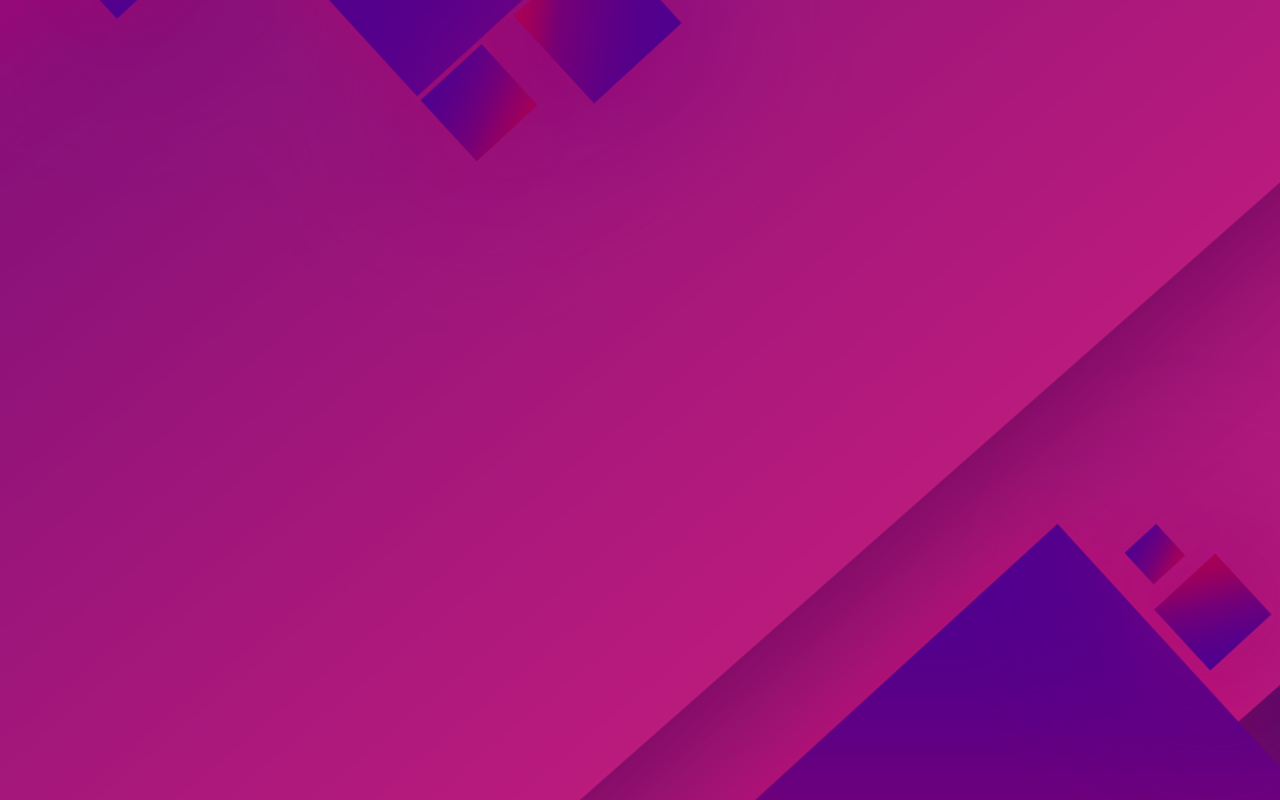
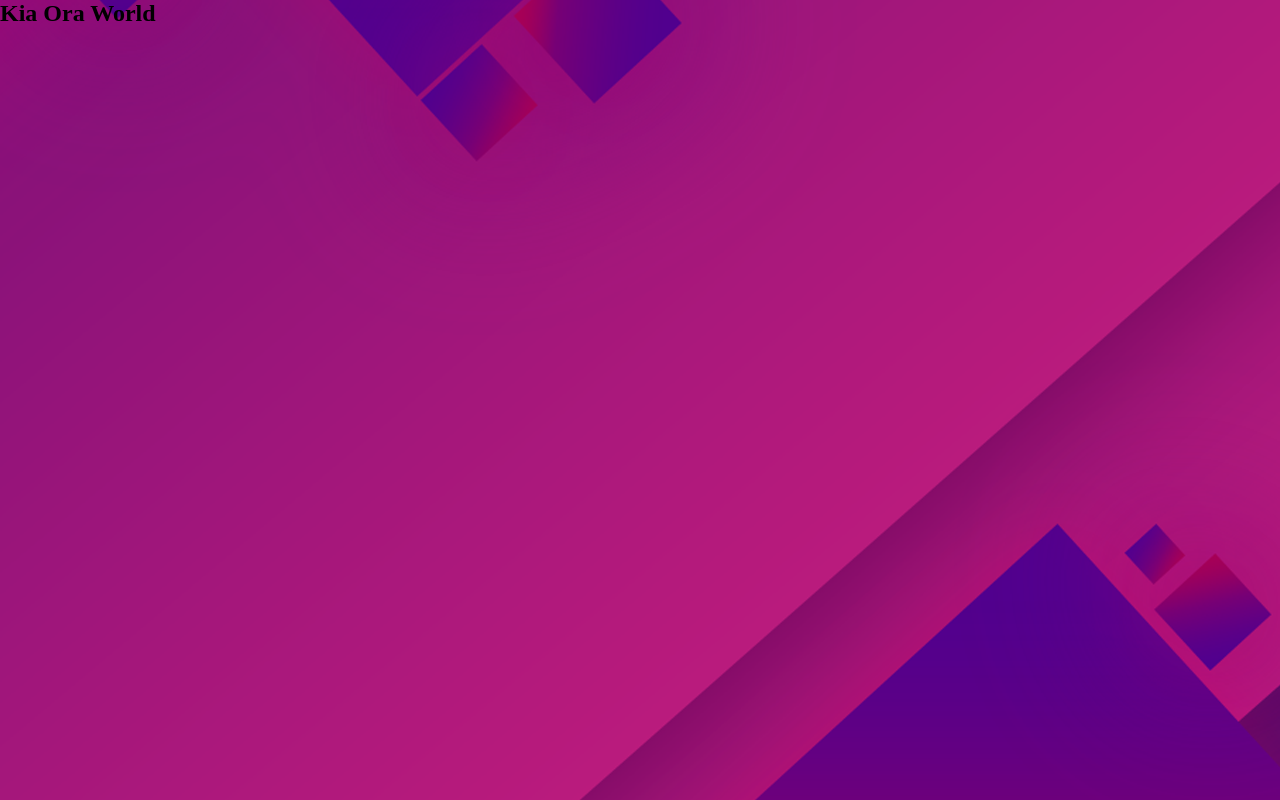
Before and after one commit to john-w-aupouri/my-new-portfolio, a React (Create React App) app: page / in a window 1280 px wide. Built offline with nearby package versions, Linux system fonts and the light colour scheme.

Commit message:
added hero component

```diff
--- a/src/App.css
+++ b/src/App.css
@@ -1,4 +1,4 @@
-.App {
+.hero-container {
   background: url('./images/bg.png') center no-repeat;
   height: 100vh;
   width: 100%;
--- a/src/App.js
+++ b/src/App.js
@@ -1,8 +1,12 @@
-import logo from './logo.svg';
+import Hero from './components/Hero';
 import './App.css';
 
 function App() {
-  return <div className='App'></div>;
+  return (
+    <div className='App'>
+      <Hero />
+    </div>
+  );
 }
 
 export default App;
--- /dev/null
+++ b/src/components/Hero.jsx
@@ -0,0 +1,7 @@
+const Hero = () => (
+  <section className='hero-container'>
+    <h1>Kia Ora World</h1>
+  </section>
+);
+
+export default Hero;
```
